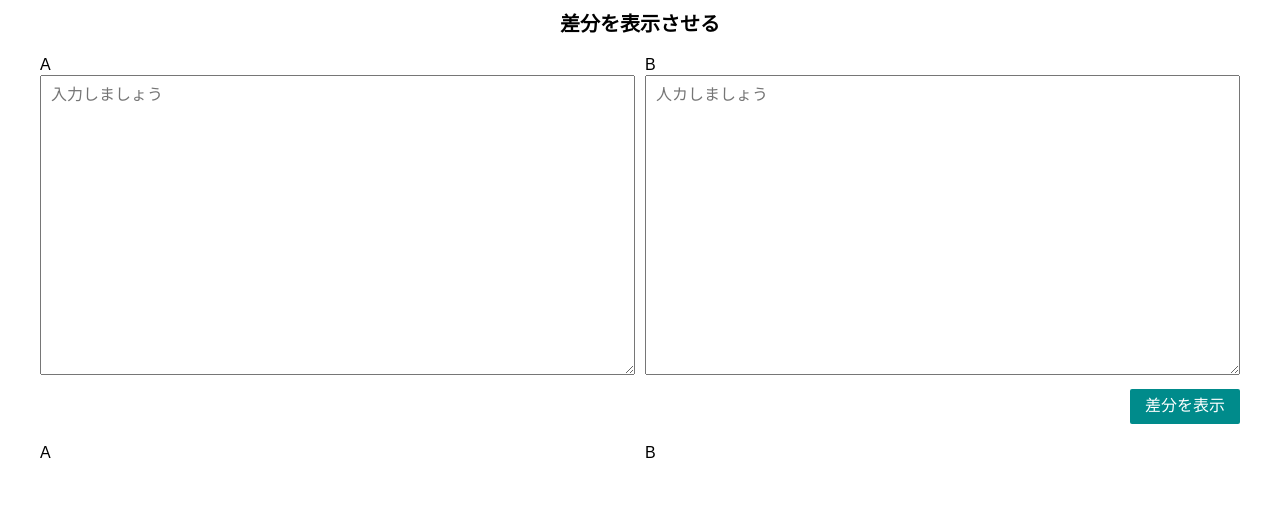
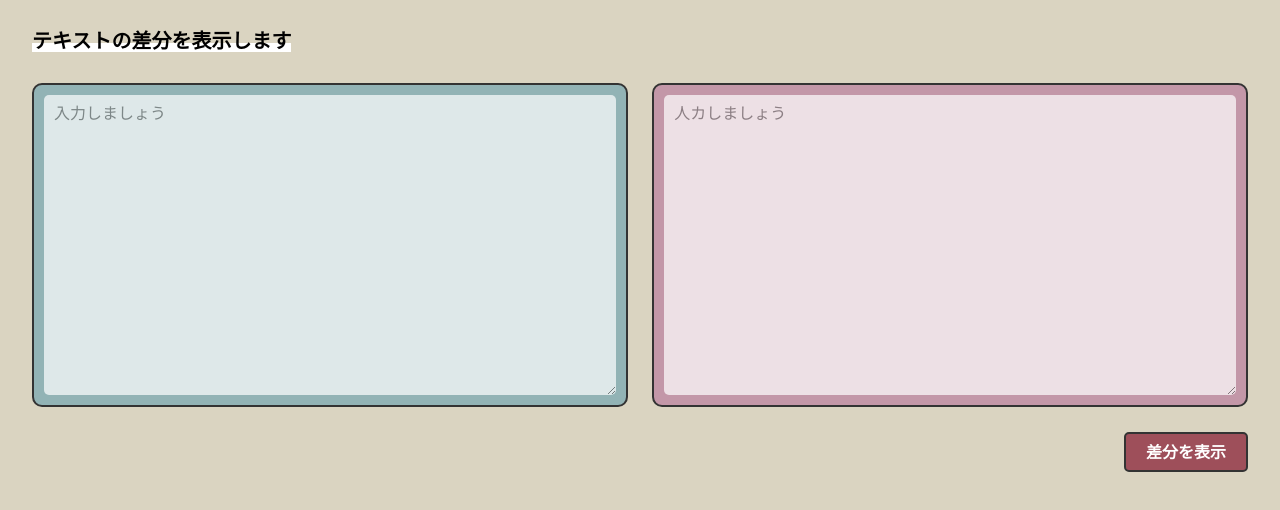
Before and after one commit to mikan-mikan/diff-app, a Nuxt app: page / in a window 1280 px wide. Shown: the top 510 px of the page. Built offline with nearby package versions, Linux system fonts and the light colour scheme.

Commit message:
スタイルを当てる、半角スペースの時も表示に反映されるように修正

```diff
--- a/assets/scss/main.scss
+++ b/assets/scss/main.scss
@@ -1,4 +1,17 @@
 // グローバルcss
+
+// css変数
+:root {
+  --color-black: #333;
+  --color-white: #fff;
+  --color-background: #dad4c1;
+  --color-green: #92b3b5;
+  --color-light-pink: #c397a8;
+  --color-light-blue: #9ac5e7;
+  --color-light-purple: #998cbb;
+  --color-dark-pink: #be6e82;
+  --color-rose: #9e4f5a;
+}
 
 // テスト
 * {
@@ -14,6 +27,7 @@ html {
 body {
   font-family: 'Noto Sans JP', sans-serif;
   font-size: 1.6rem;
+  background-color: var(--color-background);
 }
 
 button {
--- a/pages/index.vue
+++ b/pages/index.vue
@@ -20,15 +20,16 @@ const diffBResult = ref('');
 const compareTexts = (): Props => {
   const diffLeft = diffChars(textA.value, textB.value);
   const diffRight = diffChars(textB.value, textA.value);
-  const colorRed = 'pink';
+  const colorRed = '#c397a8';
+  const colorGreen = '#92b3b5';
   const colorWhite = 'transparent';
 
-  const colorizeDiff = (part: Change): void => {
+  const colorizeDiff = (part: Change, colorName: string): void => {
     if (part.added === true) {
       return;
     }
 
-    const color = part.removed ? colorRed : colorWhite;
+    const backgroundColor = part.removed ? colorName : colorWhite;
     const brCount = part.value.match(/\n/g);
     if (brCount) {
       const textArray = part.value.split(/(\n)/g);
@@ -41,27 +42,37 @@ const compareTexts = (): Props => {
         } else {
           // XSS対策
           for (let j = 0; j < textArray[i].length; j++) {
-            result += `<span style="background-color:${color}">${textArray[i][j]}</span>`;
+            // 半角スペースをHTMLエンティティに変換
+            if (textArray[i][j] === ' ') {
+              result += '&nbsp;';
+            } else {
+              result += `<span style="background-color:${backgroundColor}">${textArray[i][j]}</span>`;
+            }
           }
         }
       }
     } else {
       // XSS対策
       for (let i = 0; i < part.value.length; i++) {
-        result += `<span style="background-color:${color}">${part.value[i]}</span>`;
+        // 半角スペースをHTMLエンティティに変換
+        if (part.value[i] === ' ') {
+          result += '&nbsp;';
+        } else {
+          result += `<span style="background-color:${backgroundColor}">${part.value[i]}</span>`;
+        }
       }
     }
   };
 
   let result = '';
   diffLeft.forEach((part) => {
-    colorizeDiff(part);
+    colorizeDiff(part, colorGreen);
   });
   diffAResult.value = result;
 
   result = '';
   diffRight.forEach((part) => {
-    colorizeDiff(part);
+    colorizeDiff(part, colorRed);
   });
   diffBResult.value = result;
 
@@ -70,18 +81,16 @@ const compareTexts = (): Props => {
 </script>
 
 <template>
-  <div>
+  <div class="wrap">
     <!-- <RouterLink to="/about">Aboutページへ</RouterLink> -->
-    <div class="wrap">
-      <h1 class="title">差分を表示させる</h1>
+    <div class="inner">
+      <h1 class="title"><span>テキストの差分を表示します</span></h1>
 
       <div class="container">
-        <div class="item">
-          <p>A</p>
+        <div class="item -green">
           <textarea v-model="textA" class="textarea" placeholder="入力しましょう"></textarea>
         </div>
-        <div class="item">
-          <p>B</p>
+        <div class="item -pink">
           <textarea v-model="textB" class="textarea" placeholder="人カしましょう"></textarea>
         </div>
       </div>
@@ -90,53 +99,75 @@ const compareTexts = (): Props => {
         <button type="button" class="diff-button" @click="compareTexts">差分を表示</button>
       </div>
 
-      <div class="container">
-        <div class="item">
-          <p>A</p>
-          <div v-html="diffAResult"></div>
+      <template v-if="diffAResult || diffBResult">
+        <p class="result-title"><span>結果はこちら</span></p>
+        <div class="container">
+          <div class="item -green">
+            <div class="item__result" v-html="diffAResult"></div>
+          </div>
+          <div class="item -pink">
+            <div class="item__result" v-html="diffBResult"></div>
+          </div>
         </div>
-        <div class="item">
-          <p>B</p>
-          <div v-html="diffBResult"></div>
-        </div>
-      </div>
+      </template>
     </div>
   </div>
 </template>
 
 <style scoped>
 .title {
-  text-align: center;
+  text-align: left;
   font-size: 2rem;
+  font-weight: bold;
+}
+.title span {
+  background: linear-gradient(transparent 60%, var(--color-white) 60%);
+}
+.result-title {
+  margin-top: 4rem;
+  text-align: left;
+  font-size: 2rem;
+  font-weight: bold;
+}
+.result-title span {
+  background: linear-gradient(transparent 60%, var(--color-white) 60%);
 }
 .wrap {
-  margin: 0 auto;
-  max-width: 120rem;
+  min-height: 100dvh;
+  min-height: 100vh;
+}
+.inner {
+  margin: 3rem auto 4rem;
+  max-width: 200rem;
   width: 95%;
-}
-.button-wrap {
-  margin-top: 1rem;
-  text-align: right;
-}
-.diff-button {
-  padding: 0.8rem 1.5rem;
-  border-radius: 0.2rem;
-  background-color: #008b8b;
-  transition: background-color 0.1s ease-in-out;
-  color: #fff;
-}
-.diff-button:hover {
-  background-color: #006666;
-  transition: background-color 0.1s ease-in-out;
 }
 .container {
   display: flex;
   justify-content: space-between;
-  gap: 1rem;
-  margin-top: 2rem;
+  margin-top: 3rem;
 }
 .item {
+  padding: 1rem;
+  width: 49%;
+  display: flex;
+  justify-content: center;
+  border-radius: 1rem;
+  border: 2px solid var(--color-black);
+}
+.item.-green {
+  background-color: var(--color-green);
+}
+.item.-pink {
+  background-color: var(--color-light-pink);
+}
+.item__result {
   width: 100%;
+  height: 100%;
+  padding: 1rem;
+  opacity: 0.7;
+  border-radius: 0.5rem;
+  background-color: var(--color-white);
+  word-break: break-all;
 }
 .textarea {
   padding: 1rem;
@@ -144,8 +175,32 @@ const compareTexts = (): Props => {
   height: 10rem;
   min-height: 30rem;
   resize: vertical;
+  border-radius: 0.5rem;
+  opacity: 0.7;
+  border: none;
 }
-.hr {
-  margin-top: 1rem;
+
+.button-wrap {
+  margin-top: 2.5rem;
+  text-align: right;
+}
+.diff-button {
+  padding: 1rem 2rem 0.8rem;
+  border-radius: 0.5rem;
+  background-color: var(--color-rose);
+  border: 2px solid var(--color-black);
+  transition: all 0.1s ease-in-out;
+  color: var(--color-white);
+  font-size: 1.6rem;
+  font-weight: bold;
+}
+.diff-button:hover {
+  background-color: var(--color-white);
+  color: var(--color-rose);
+  transition: all 0.1s ease-in-out;
+}
+.diff-button:active {
+  transform: translateY(0.2rem);
+  transition: all 0.1s ease-in-out;
 }
 </style>
```
